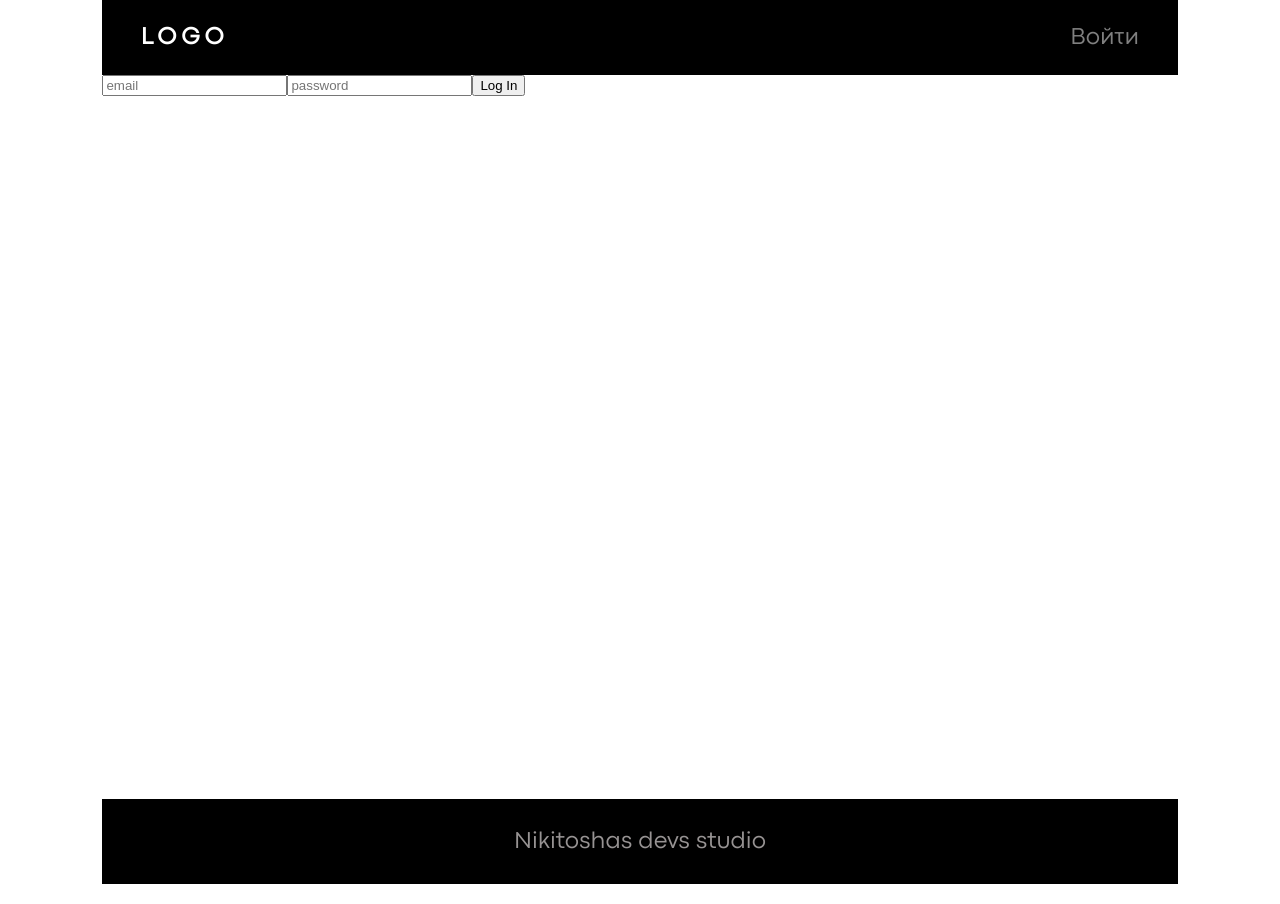
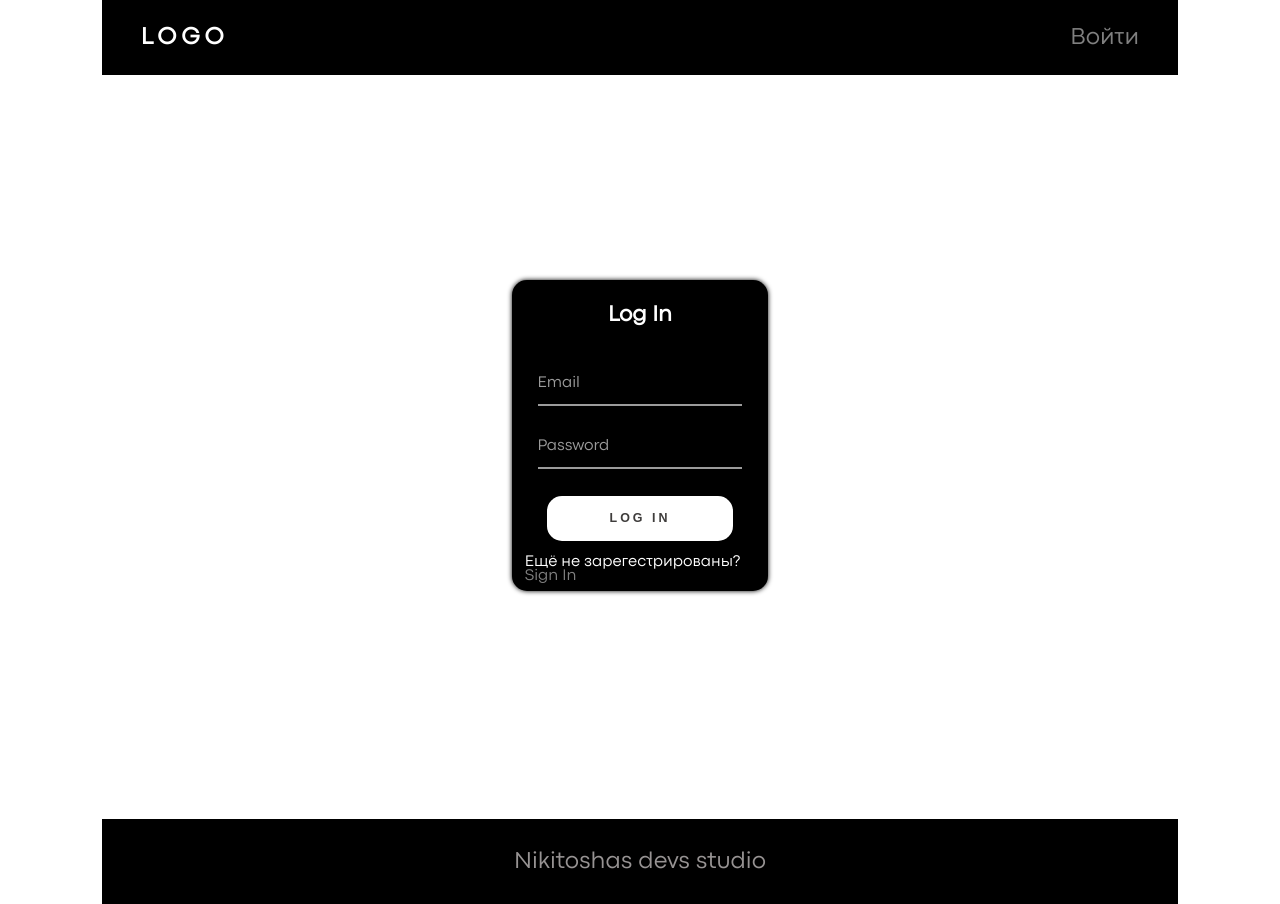
Before and after one commit to 12kot/Document-Flow_v2, a React (Create React App) app: page /login in a window 1280 px wide. Built offline with nearby package versions, Linux system fonts and the light colour scheme.

Commit message:
stylized login/register pages

```diff
--- /dev/null
+++ b/src/UI/Input/Input.jsx
@@ -0,0 +1,29 @@
+import React from "react";
+import styles from "./Input.module.css"
+
+const Input = (props) => {
+
+    let updateText = (value) => {
+        props.onChange(value);
+    }
+
+    return (<div
+        className={`${styles.form__group} ${styles.field} ${props.margin}`}
+    >
+        <input
+            className={`${styles.form__field} ${props.color}`}
+
+            type={props.type}
+            value={props.value}
+            onChange={(e) => updateText(e.target.value)}
+            placeholder={props.placeholder}
+            required=""
+            autoComplete="on"
+        />
+        <label className={styles.form__label} htmlFor={props.placeholder}>
+            {props.placeholder}
+        </label>
+    </div>);
+}
+
+export default Input;
--- /dev/null
+++ b/src/UI/Input/Input.module.css
@@ -0,0 +1,61 @@
+.form__group {
+  position: relative;
+  padding: 20px 0 0;
+  width: 100%;
+}
+
+.form__field {
+  font-family: inherit;
+  width: 100%;
+  border: none;
+  border-bottom: 2px solid #9b9b9b;
+  outline: 0;
+  font-size: 1rem;
+  padding: 7px 0;
+  background: transparent;
+  transition: border-color 0.2s;
+}
+
+.form__field::placeholder {
+  color: transparent;
+}
+
+.form__field:placeholder-shown ~ .form__label {
+  font-size: 1rem;
+  cursor: text;
+  top: 20px;
+}
+
+.form__label {
+  position: absolute;
+  top: 0;
+  display: block;
+  transition: 0.2s;
+  font-size: 1rem;
+  color: #9b9b9b;
+  pointer-events: none;
+}
+
+.form__field:focus {
+  padding-bottom: 6px;
+  font-weight: 600;
+  border-width: 3px;
+  border-image: linear-gradient(to right, #116399, #38caef);
+  border-image-slice: 1;
+}
+
+.form__field:focus ~ .form__label {
+  position: absolute;
+  top: 0;
+  display: block;
+  transition: 0.2s;
+  font-size: 1rem;
+  color: #38caef;
+  font-weight: 700;
+}
+
+/* reset input */
+.form__field:required,
+.form__field:invalid {
+  box-shadow: none;
+}
--- a/src/pages/AuthPage/Form/Form.jsx
+++ b/src/pages/AuthPage/Form/Form.jsx
@@ -1,33 +1,67 @@
 import React from "react";
+import styles from "./Form.module.css";
+import Input from "../../../UI/Input/Input";
+import Button from "../../../UI/Button/Button";
 
 const Form = ({
-  email, setEmail, pass, setPass, repeatPass, setRepeatPass,
-  title, handleClick, }) => {
+  email,
+  setEmail,
+  pass,
+  setPass,
+  repeatPass,
+  setRepeatPass,
+  title,
+  handleClick,
+}) => {
   return (
     <div>
-      <input
+      <h3>{title}</h3>
+
+      <div className={`${styles.inputs}`}>
+        <div className={`${styles.item}`}>
+          <Input
             type="email"
             value={email}
-        onChange={(e) => setEmail(e.target.value)}
-        placeholder="email"
+            onChange={setEmail}
+            placeholder="Email"
+            color={styles.color}
           />
-      <input
+        </div>
+
+        <div className={`${styles.item}`}>
+          <Input
+            className={`${styles.item}`}
             type="password"
             value={pass}
-        onChange={(e) => setPass(e.target.value)}
-        placeholder="password"
+            onChange={setPass}
+            placeholder="Password"
+            color={styles.color}
           />
+        </div>
+
         {setRepeatPass ? (
-        <input
+          <div className={`${styles.item}`}>
+            <Input
+              className={`${styles.item}`}
               type="password"
               value={repeatPass}
-          onChange={(e) => setRepeatPass(e.target.value)}
-          placeholder="repeat password"
+              onChange={setRepeatPass}
+              placeholder="Repeat password"
+              color={styles.color}
             />
-      ) : (
-        <span />
-      )}
-      <button onClick={() => handleClick()}>{title}</button>
+          </div>
+        ) : (<span />)}
+
+        <div className={`${styles.item}`}>
+          <Button
+            className={`${styles.item}`}
+            size={styles.button}
+            action={handleClick}
+            text={title}
+          />
+        </div>
+
+      </div>
     </div>
   );
 };
--- a/src/pages/AuthPage/Form/Form.module.css
+++ b/src/pages/AuthPage/Form/Form.module.css
@@ -1,11 +1,11 @@
-.page {
+.container {
   display: flex;
   height: calc(100vh - 80px);
   justify-content: center;
   align-items: center;
 }
 
-.loginPage {
+.form {
   background-color: black;
   color: white;
   box-shadow: 0 0 5px rgb(0, 0, 0);
@@ -14,16 +14,12 @@
   border-radius: 15px;
 }
 
-.loginPage h3 {
-  margin: 0 7vw;
+.form h3 {
+  margin: 0 7.5vw;
   text-align: center;
   font-size: 1.4rem;
   font-weight: bold;
   padding: 10% 0;
-}
-
-.inp {
-  margin: 3% 0;
 }
 
 .color {
@@ -35,14 +31,17 @@
   display: flex;
   flex-direction: column;
   align-items: center;
-  margin: 0 8%;
+  margin: 0 10%;
+}
+
+.item {
+  margin: 3% 0;
 }
 
 .button {
-  margin: 5% 0%;
   width: calc(8vw + 84px);
 }
 
 .register {
-  margin: 5% 5%;
+    margin-left: 5%;
 }
--- a/src/pages/AuthPage/LoginPage.jsx
+++ b/src/pages/AuthPage/LoginPage.jsx
@@ -4,6 +4,8 @@ import { useDispatch, useSelector } from "react-redux";
 import login from "../../hooks/login";
 import { changeEmail, changePass } from "../../store/slices/authSlice";
 import { setUser } from "../../store/slices/userSlice";
+import styles from "./Form/Form.module.css";
+import { NavLink } from "react-router-dom";
 
 const LoginPage = () => {
   const dispatch = useDispatch();
@@ -19,11 +21,12 @@ const LoginPage = () => {
   };
 
   const handleLogin = () => {
-    login(email, pass).then(user => dispatch(setUser({...user.user})));
+    login(email, pass).then((user) => dispatch(setUser({ ...user.user })));
   };
 
   return (
-    <div>
+    <div className={`${styles.container}`}>
+      <div className={`${styles.form}`}>
         <Form
           title="Log In"
           handleClick={handleLogin}
@@ -32,6 +35,14 @@ const LoginPage = () => {
           pass={pass}
           setPass={setPass}
         />
+
+        <div className={`${styles.register} ${styles.item}`}>
+          <span>Ещё не зарегестрированы?</span>
+          <br />
+          <NavLink to="/register">Sign In</NavLink>
+        </div>
+
+      </div>
     </div>
   );
 };
--- a/src/pages/AuthPage/RegisterPage.jsx
+++ b/src/pages/AuthPage/RegisterPage.jsx
@@ -2,8 +2,14 @@ import React from "react";
 import Form from "./Form/Form";
 import { useDispatch, useSelector } from "react-redux";
 import registration from "../../hooks/registration";
-import { changeEmail, changePass, changeRepeatPass } from "../../store/slices/authSlice";
+import {
+  changeEmail,
+  changePass,
+  changeRepeatPass,
+} from "../../store/slices/authSlice";
 import { setUser } from "../../store/slices/userSlice";
+import styles from "./Form/Form.module.css";
+import { NavLink } from "react-router-dom";
 
 const RegisterPage = () => {
   const dispatch = useDispatch();
@@ -24,11 +30,14 @@ const RegisterPage = () => {
   };
 
   const handleRegister = () => {
-    registration(email, pass, repeatPass).then(user => setUser({...user.user}));
+    registration(email, pass, repeatPass).then((user) =>
+      setUser({ ...user.user })
+    );
   };
 
   return (
-    <div>
+    <div className={`${styles.container}`}>
+      <div className={`${styles.form}`}>
         <Form
           title="Register"
           handleClick={handleRegister}
@@ -39,6 +48,14 @@ const RegisterPage = () => {
           repeatPass={repeatPass}
           setRepeatPass={setRepeatPass}
         />
+
+        <div className={`${styles.register} ${styles.item}`}>
+          <span>Уже зарегестриваны?</span>
+          <br />
+          <NavLink to="/login">Log In</NavLink>
+        </div>
+
+      </div>
     </div>
   );
 };
```
Lines whose indentation alone changed are shown as unchanged.
